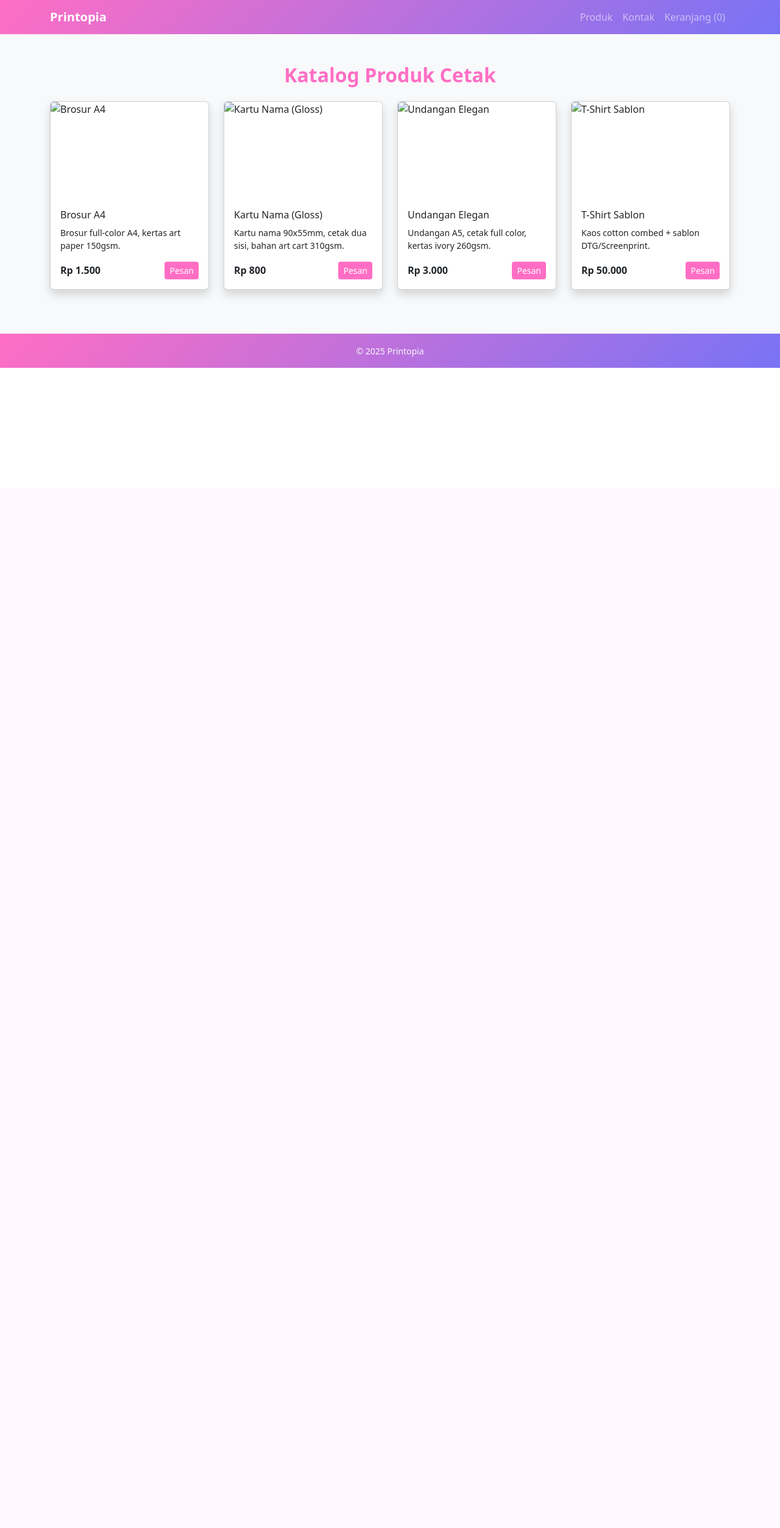
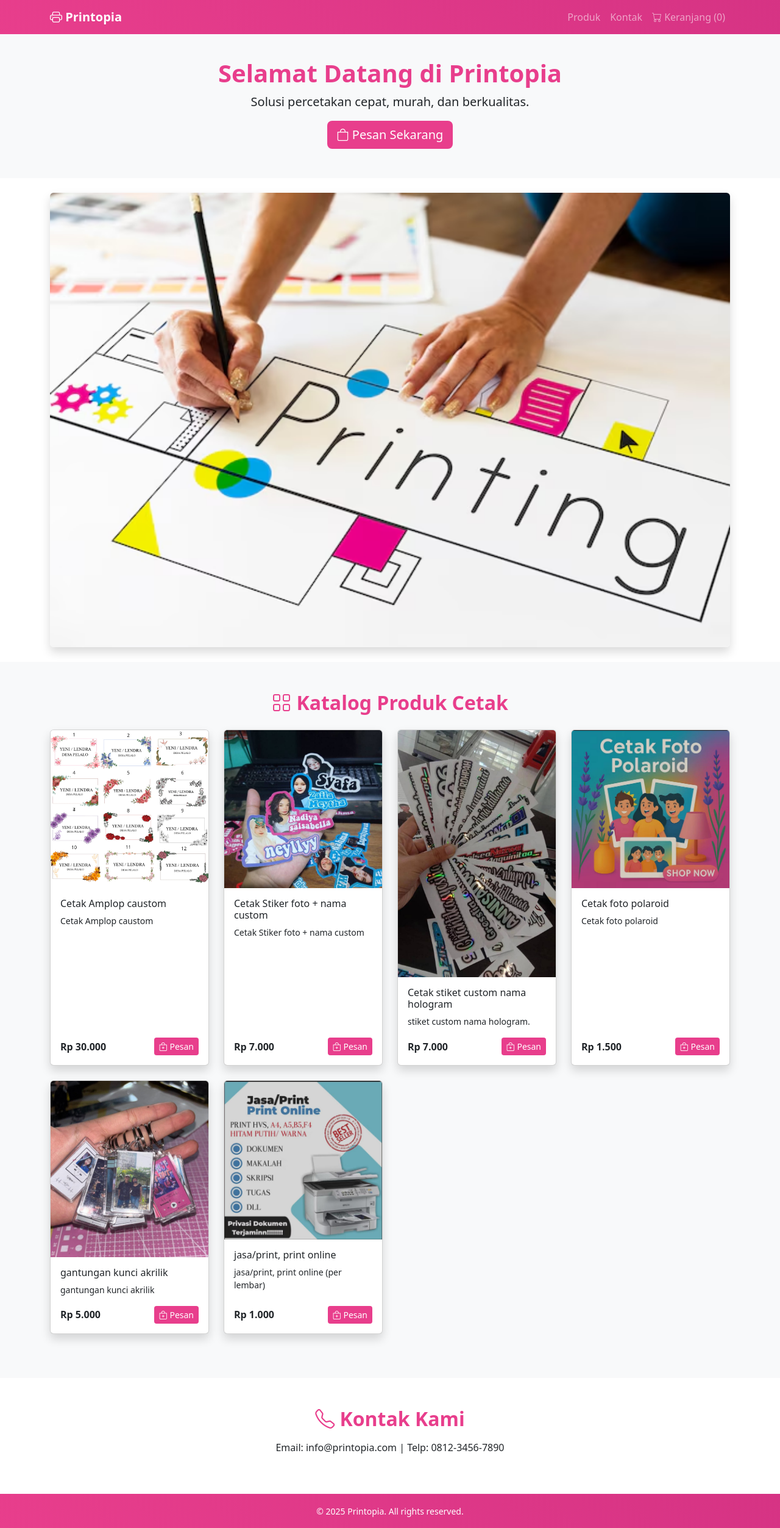
Before and after one commit to raniameliadwicantika-collab/katalog-printopia, a PHP site: page / in a window 1280 px wide. Shown: the whole page at 61% size. Before the commit the page ends 603 px from the top, so only its background shows below. Run offline with PHP 8.4, Linux system fonts and the light colour scheme; some libraries are stand-ins or nearby versions.

Commit message:
Update all

```diff
--- a/index.php
+++ b/index.php
@@ -1,394 +1,259 @@
 <!DOCTYPE html>
 <html lang="id">
 <head>
-  <meta charset="utf-8" />
-  <meta name="viewport" content="width=device-width,initial-scale=1" />
-  <title>Printopia - Dunia Cetak Tanpa Batas</title>
-  <link href="https://cdn.jsdelivr.net/npm/bootstrap@5.3.8/dist/css/bootstrap.min.css" rel="stylesheet">
-  <style>
-    .bg-gradient-pink { background: linear-gradient(135deg,#ff6ec4,#7873f5); }
-    .text-pink { color:#ff6ec4; }
-    .btn-pink { background:#ff6ec4; color:#fff; border:none; }
-    .btn-pink:hover { background:#e055ad; }
-    .product-img { height:160px; object-fit:cover; }
-    .qris-box { max-width:320px; margin:0 auto; }
-  </style>
+  <meta charset="UTF-8">
+  <meta name="viewport" content="width=device-width, initial-scale=1">
+  <title>Printopia - Web Percetakan</title>
+  <link href="https://cdn.jsdelivr.net/npm/bootstrap@5.3.2/dist/css/bootstrap.min.css" rel="stylesheet">
+  <link rel="stylesheet" href="https://cdn.jsdelivr.net/npm/bootstrap-icons@1.11.3/font/bootstrap-icons.css">
+  <link href="styl.css" rel="stylesheet">
 </head>
 <body>
-<nav class="navbar navbar-expand-lg navbar-dark bg-gradient-pink">
+
+<!-- Navbar -->
+<nav class="navbar navbar-expand-lg navbar-dark bg-gradient-pink fixed-top">
   <div class="container">
-    <a class="navbar-brand fw-bold" href="#">Printopia</a>
-    <button class="navbar-toggler" data-bs-toggle="collapse" data-bs-target="#nav">☰</button>
-    <div class="collapse navbar-collapse" id="nav">
+    <a class="navbar-brand fw-bold" href="#"><i class="bi bi-printer"></i> Printopia</a>
+    <button class="navbar-toggler" type="button" data-bs-toggle="collapse" data-bs-target="#navbarNav">
+      <span class="navbar-toggler-icon"></span>
+    </button>
+    <div class="collapse navbar-collapse" id="navbarNav">
       <ul class="navbar-nav ms-auto">
         <li class="nav-item"><a class="nav-link" href="#produk">Produk</a></li>
         <li class="nav-item"><a class="nav-link" href="#kontak">Kontak</a></li>
-        <li class="nav-item"><a class="nav-link" href="#" id="open-cart">Keranjang (<span id="cart-count">0</span>)</a></li>
+        <li class="nav-item"><a class="nav-link" href="#" id="open-cart"><i class="bi bi-cart"></i> Keranjang (<span id="cart-count">0</span>)</a></li>
       </ul>
     </div>
   </div>
 </nav>
 
+<!-- Hero -->
+<header class="bg-light text-center py-5 mt-5">
+  <div class="container">
+    <h1 class="fw-bold text-pink">Selamat Datang di Printopia</h1>
+    <p class="lead">Solusi percetakan cepat, murah, dan berkualitas.</p>
+    <a href="#produk" class="btn btn-pink btn-lg"><i class="bi bi-bag"></i> Pesan Sekarang</a>
+  </div>
+</header>
+
+<!-- Banner -->
+<section class="container my-4">
+  <div class="banner rounded shadow overflow-hidden">
+    <img src="banner.jpg" alt="Promo Printopia" class="w-100 d-block">
+  </div>
+</section>
+
 <!-- Produk -->
 <section id="produk" class="py-5 bg-light">
   <div class="container">
-    <h2 class="fw-bold text-pink text-center mb-4">Katalog Produk Cetak</h2>
-    <div class="row" id="product-list">
-      <!-- Produk akan dirender lewat JS -->
-    </div>
+    <h2 class="fw-bold text-pink text-center mb-4"><i class="bi bi-grid"></i> Katalog Produk Cetak</h2>
+    <div class="row" id="product-list"></div>
   </div>
 </section>
 
-<!-- Modal: Product Quick Order -->
+<!-- Kontak -->
+<section id="kontak" class="py-5">
+  <div class="container text-center">
+    <h2 class="fw-bold text-pink mb-3"><i class="bi bi-telephone"></i> Kontak Kami</h2>
+    <p>Email: info@printopia.com | Telp: 0812-3456-7890</p>
+  </div>
+</section>
+
+<!-- Footer -->
+<footer class="bg-gradient-pink text-white text-center py-3">
+  <small>&copy; 2025 Printopia. All rights reserved.</small>
+</footer>
+
+<!-- Modal Produk -->
 <div class="modal fade" id="productModal" tabindex="-1">
-  <div class="modal-dialog modal-lg">
+  <div class="modal-dialog">
     <div class="modal-content">
-      <form id="quick-order-form">
-      <div class="modal-header">
-        <h5 class="modal-title" id="pm-title">Produk</h5>
-        <button class="btn-close" data-bs-dismiss="modal"></button>
-      </div>
+      <div class="modal-header"><h5 class="modal-title">Pesan Produk</h5></div>
       <div class="modal-body">
-        <div class="row g-3">
-          <div class="col-md-5">
-            <img id="pm-img" src="" class="img-fluid product-img" alt="produk">
-          </div>
-          <div class="col-md-7">
-            <p id="pm-desc"></p>
-            <div class="mb-2">
-              <label class="form-label">Ukuran</label>
-              <select class="form-select" id="opt-size"></select>
-            </div>
-            <div class="mb-2">
-              <label class="form-label">Bahan</label>
-              <select class="form-select" id="opt-material"></select>
-            </div>
-            <div class="mb-2">
-              <label class="form-label">Finishing</label>
-              <select class="form-select" id="opt-finishing"></select>
-            </div>
-            <div class="mb-2">
-              <label class="form-label">Jumlah</label>
-              <input type="number" id="opt-qty" class="form-control" min="1" value="1">
-            </div>
-
-            <div class="mb-2">
-              <label class="form-label">Upload Desain (PDF/PNG/JPG/PSD/AI)</label>
-              <input type="file" id="opt-file" class="form-control" accept=".pdf,.png,.jpg,.jpeg,.psd,.ai">
-              <div class="form-text">Opsional: upload file desain. Max 10MB.</div>
-            </div>
-
-            <hr>
-            <h5>Estimasi Harga: <span id="price-est">Rp 0</span></h5>
-          </div>
+        <img id="modal-img" class="w-100 mb-3 rounded" alt="">
+        <h5 id="modal-title"></h5>
+        <p id="modal-desc"></p>
+        <div class="mb-3">
+          <label class="form-label">Jumlah</label>
+          <input type="number" id="modal-qty" value="1" min="1" class="form-control">
         </div>
+        <p><strong>Harga: <span id="modal-price"></span></strong></p>
       </div>
       <div class="modal-footer">
-        <button type="button" class="btn btn-secondary" data-bs-dismiss="modal">Tutup</button>
-        <button type="submit" class="btn btn-pink">Tambah ke Keranjang</button>
-      </div>
-      </form>
-    </div>
-  </div>
-</div>
-
-<!-- Keranjang & Checkout Modal -->
-<div class="modal fade" id="cartModal" tabindex="-1">
-  <div class="modal-dialog modal-lg">
-    <div class="modal-content">
-      <div class="modal-header">
-        <h5 class="modal-title">Keranjang</h5>
-        <button class="btn-close" data-bs-dismiss="modal"></button>
-      </div>
-      <div class="modal-body">
-        <div id="cart-items"></div>
-        <hr>
-        <h5>Total: <span id="cart-total">Rp 0</span></h5>
-
-        <div id="checkout-section" class="mt-3">
-          <h6>Data Pengiriman & Pembayaran</h6>
-          <form id="checkout-form">
-            <div class="row g-2">
-              <div class="col-md-6"><input class="form-control" id="cust-name" placeholder="Nama" required></div>
-              <div class="col-md-6"><input class="form-control" id="cust-phone" placeholder="No. WhatsApp" required></div>
-            </div>
-            <div class="mt-2">
-              <textarea class="form-control" id="cust-address" rows="2" placeholder="Alamat (opsional)"></textarea>
-            </div>
-            <div class="mt-3">
-              <button type="submit" class="btn btn-pink w-100">Checkout & Bayar (QRIS)</button>
-            </div>
-          </form>
-        </div>
-
-        <div id="payment-section" class="d-none text-center">
-          <h6>Scan QRIS untuk membayar</h6>
-          <div class="qris-box my-3">
-            <img id="qris-img" src="https://via.placeholder.com/300x300?text=QRIS+Placeholder" class="img-fluid" alt="qris">
-          </div>
-          <p id="payment-status">Menunggu pembayaran...</p>
-        </div>
-      </div>
-      <div class="modal-footer">
-        <button class="btn btn-secondary" data-bs-dismiss="modal">Tutup</button>
+        <button class="btn btn-secondary" data-bs-dismiss="modal">Batal</button>
+        <button class="btn btn-pink" id="add-to-cart"><i class="bi bi-cart-plus"></i> Tambah ke Keranjang</button>
       </div>
     </div>
   </div>
 </div>
 
-<!-- Footer -->
-<footer class="bg-gradient-pink text-light text-center py-3">
-  <div class="container">
-    <small>&copy; 2025 Printopia</small>
+<!-- Modal Keranjang -->
+<div class="modal fade" id="cartModal" tabindex="-1">
+  <div class="modal-dialog modal-lg">
+    <div class="modal-content">
+      <div class="modal-header"><h5 class="modal-title"><i class="bi bi-cart"></i> Keranjang Belanja</h5></div>
+      <div class="modal-body" id="cart-items"></div>
+      <div class="modal-footer">
+        <button class="btn btn-secondary" data-bs-dismiss="modal">Tutup</button>
+        <button class="btn btn-pink" id="checkout-btn"><i class="bi bi-credit-card"></i> Checkout</button>
+      </div>
+    </div>
   </div>
-</footer>
+</div>
 
-<script src="https://cdn.jsdelivr.net/npm/bootstrap@5.3.8/dist/js/bootstrap.bundle.min.js"></script>
+<!-- Modal Checkout -->
+<div class="modal fade" id="checkoutModal" tabindex="-1">
+  <div class="modal-dialog">
+    <div class="modal-content">
+      <div class="modal-header"><h5 class="modal-title">Checkout & Pembayaran</h5></div>
+      <div class="modal-body">
+        <form id="checkout-form">
+          <div class="mb-3">
+            <label class="form-label">Nama</label>
+            <input type="text" id="nama" class="form-control" required>
+          </div>
+          <div class="mb-3">
+            <label class="form-label">Alamat</label>
+            <textarea id="alamat" class="form-control" required></textarea>
+          </div>
+          <div class="mb-3">
+            <label class="form-label">No. WhatsApp</label>
+            <input type="text" id="whatsapp" class="form-control" required>
+          </div>
+        </form>
+        <hr>
+        <p class="text-center">Scan QRIS untuk pembayaran:</p>
+        <div class="text-center">
+          <img src="https://api.qrserver.com/v1/create-qr-code/?size=250x250&data=Printopia%20Payment" class="img-fluid mb-3">
+        </div>
+        <div id="payment-status" class="text-center">Menunggu pembayaran...</div>
+      </div>
+      <div class="modal-footer">
+        <button class="btn btn-pink" id="confirm-payment"><i class="bi bi-check-circle"></i> Konfirmasi Pembayaran</button>
+      </div>
+    </div>
+  </div>
+</div>
+
+<script src="https://cdn.jsdelivr.net/npm/bootstrap@5.3.2/dist/js/bootstrap.bundle.min.js"></script>
 <script>
-/* ---------- Data produk (contoh) ---------- */
 const PRODUCTS = [
-  {
-    id: 'brosur-a4',
-    title: 'Brosur A4',
-    desc: 'Brosur full-color A4, kertas art paper 150gsm.',
-    img: 'https://via.placeholder.com/400x300?text=Brosur+A4',
-    basePrice: 1500, // per pcs base for qty bracket (illustrative)
-    options: {
-      sizes: [{k:'A4', mul:1},{k:'A5', mul:0.7}],
-      materials: [{k:'Art Paper 150gsm', mul:1},{k:'Art Paper 200gsm', mul:1.2}],
-      finishings: [{k:'No finishing', mul:1},{k:'Gloss laminating', mul:1.3},{k:'Matte laminating', mul:1.3}]
-    }
-  },
-  {
-    id: 'kartu-nama',
-    title: 'Kartu Nama (Gloss)',
-    desc: 'Kartu nama 90x55mm, cetak dua sisi, bahan art cart 310gsm.',
-    img: 'https://via.placeholder.com/400x300?text=Kartu+Nama',
-    basePrice: 800,
-    options: {
-      sizes: [{k:'Standard', mul:1}],
-      materials: [{k:'310gsm', mul:1}],
-      finishings: [{k:'Rounded corner', mul:1.1},{k:'Spot UV', mul:1.2},{k:'No finishing', mul:1}]
-    }
-  },
-  {
-    id: 'undangan',
-    title: 'Undangan Elegan',
-    desc: 'Undangan A5, cetak full color, kertas ivory 260gsm.',
-    img: 'https://via.placeholder.com/400x300?text=Undangan',
-    basePrice: 3000,
-    options: {
-      sizes: [{k:'A5', mul:1}],
-      materials: [{k:'Ivory 260gsm', mul:1}],
-      finishings: [{k:'Emboss', mul:1.5},{k:'Gold foil', mul:1.7},{k:'No finishing', mul:1}]
-    }
-  },
-  {
-    id: 'merch-tshirt',
-    title: 'T-Shirt Sablon',
-    desc: 'Kaos cotton combed + sablon DTG/Screenprint.',
-    img: 'https://via.placeholder.com/400x300?text=T-Shirt',
-    basePrice: 50000,
-    options: {
-      sizes: [{k:'S', mul:1},{k:'M', mul:1},{k:'L', mul:1},{k:'XL', mul:1.1}],
-      materials: [{k:'Cotton 24s', mul:1}],
-      finishings: [{k:'Sablon 1 warna', mul:1},{k:'Full color', mul:1.4}]
-    }
-  }
+  {id:1,title:"Cetak Amplop caustom",desc:"Cetak Amplop caustom",price:30000,img:"produk5.jpeg"},
+  {id:2,title:"Cetak Stiker foto + nama custom",desc:"Cetak Stiker foto + nama custom",price:7000,img:"produk3.jpeg"},
+  {id:3,title:"Cetak stiket custom nama hologram",desc:"stiket custom nama hologram.",price:7000,img:"produk1.jpeg"},
+  {id:4,title:"Cetak foto polaroid",desc:"Cetak foto polaroid",price:1500,img:"produk2.jpeg"},
+  {id:5,title:"gantungan kunci akrilik",desc:"gantungan kunci akrilik",price:5000,img:"produk6.jpeg"},
+  {id:6,title:"jasa/print, print online ",desc:"jasa/print, print online (per lembar)",price:1000,img:"produk4.jpeg"}
 ];
+const CART_KEY = 'cart-printopia';
+let cart = JSON.parse(localStorage.getItem(CART_KEY)) || [];
+const rupiah = n => "Rp " + n.toLocaleString("id-ID");
 
-/* ---------- Utilities ---------- */
-const rupiah = (n) => {
-  return 'Rp ' + n.toString().replace(/\B(?=(\d{3})+(?!\d))/g, ".");
-}
-
-/* ---------- Render product list ---------- */
 const productListEl = document.getElementById('product-list');
-PRODUCTS.forEach(p => {
+PRODUCTS.forEach(p=>{
   const col = document.createElement('div');
   col.className = 'col-md-3 mb-4';
   col.innerHTML = `
     <div class="card h-100 shadow">
-      <img src="${p.img}" class="card-img-top product-img" alt="${p.title}">
+      <img src="${p.img}" class="card-img-top" alt="${p.title}">
       <div class="card-body d-flex flex-column">
         <h6 class="card-title">${p.title}</h6>
         <p class="card-text small">${p.desc}</p>
         <div class="mt-auto d-flex justify-content-between align-items-center">
-          <strong>${rupiah(p.basePrice)}</strong>
-          <button class="btn btn-sm btn-pink" data-id="${p.id}">Pesan</button>
+          <strong>${rupiah(p.price)}</strong>
+          <button class="btn btn-sm btn-pink btn-order" data-id="${p.id}">
+            <i class="bi bi-bag-plus"></i> Pesan
+          </button>
         </div>
       </div>
     </div>`;
   productListEl.appendChild(col);
 });
 
-/* ---------- Quick order modal logic ---------- */
-let selectedProduct = null;
-const pm = new bootstrap.Modal(document.getElementById('productModal'));
-document.querySelectorAll('[data-id]').forEach(btn => {
-  btn.addEventListener('click', (e)=>{
-    const id = e.currentTarget.dataset.id;
+productListEl.addEventListener('click', e=>{
+  if(e.target.closest('.btn-order')){
+    const id = e.target.closest('.btn-order').dataset.id;
     openProductModal(id);
-  });
+  }
 });
 
+const modal = new bootstrap.Modal('#productModal');
+let selectedProduct = null;
+
 function openProductModal(id){
-  selectedProduct = PRODUCTS.find(x=>x.id===id);
-  document.getElementById('pm-title').innerText = selectedProduct.title;
-  document.getElementById('pm-img').src = selectedProduct.img;
-  document.getElementById('pm-desc').innerText = selectedProduct.desc;
-
-  // populate selects
-  const sizeEl = document.getElementById('opt-size');
-  const matEl = document.getElementById('opt-material');
-  const finEl = document.getElementById('opt-finishing');
-  sizeEl.innerHTML = ''; matEl.innerHTML=''; finEl.innerHTML='';
-
-  selectedProduct.options.sizes.forEach(o => sizeEl.add(new Option(o.k,o.mul)));
-  selectedProduct.options.materials.forEach(o => matEl.add(new Option(o.k,o.mul)));
-  selectedProduct.options.finishings.forEach(o => finEl.add(new Option(o.k,o.mul)));
-
-  document.getElementById('opt-qty').value = 1;
-  calculatePrice();
-  pm.show();
+  selectedProduct = PRODUCTS.find(p=>p.id==id);
+  document.getElementById('modal-img').src = selectedProduct.img;
+  document.getElementById('modal-title').textContent = selectedProduct.title;
+  document.getElementById('modal-desc').textContent = selectedProduct.desc;
+  document.getElementById('modal-price').textContent = rupiah(selectedProduct.price);
+  document.getElementById('modal-qty').value = 1;
+  modal.show();
 }
 
-/* ---------- Price calculation ---------- */
-function calculatePrice(){
-  const qty = parseInt(document.getElementById('opt-qty').value) || 1;
-  const sizeMul = parseFloat(document.getElementById('opt-size').value);
-  const matMul = parseFloat(document.getElementById('opt-material').value);
-  const finMul = parseFloat(document.getElementById('opt-finishing').value);
-  // example price formula: basePrice * mults * qty * discount bracket
-  let unit = Math.round(selectedProduct.basePrice * sizeMul * matMul * finMul);
-  // discount: qty > 100 => 20% off, >50 => 10% off
-  let discount = 1;
-  if(qty > 100) discount = 0.8;
-  else if(qty > 50) discount = 0.9;
-  const total = Math.round(unit * qty * discount);
-  document.getElementById('price-est').innerText = rupiah(total);
-  return total;
-}
-
-['opt-size','opt-material','opt-finishing','opt-qty'].forEach(id=>{
-  document.getElementById(id).addEventListener('change', calculatePrice);
+document.getElementById('add-to-cart').addEventListener('click', ()=>{
+  const qty = parseInt(document.getElementById('modal-qty').value);
+  const item = {...selectedProduct, qty: qty};
+  cart.push(item);
+  localStorage.setItem(CART_KEY, JSON.stringify(cart));
+  updateCartCount();
+  modal.hide();
 });
 
-/* ---------- Cart (localStorage) ---------- */
-const CART_KEY = 'printopia_cart';
-function getCart(){ return JSON.parse(localStorage.getItem(CART_KEY) || '[]'); }
-function setCart(c){ localStorage.setItem(CART_KEY, JSON.stringify(c)); updateCartCount(); }
-function updateCartCount(){ document.getElementById('cart-count').innerText = getCart().length; }
+function updateCartCount(){ document.getElementById('cart-count').textContent = cart.length; }
+updateCartCount();
 
-document.getElementById('quick-order-form').addEventListener('submit', (ev)=>{
-  ev.preventDefault();
-  const qty = parseInt(document.getElementById('opt-qty').value) || 1;
-  const size = document.getElementById('opt-size').selectedOptions[0].text;
-  const material = document.getElementById('opt-material').selectedOptions[0].text;
-  const finishing = document.getElementById('opt-finishing').selectedOptions[0].text;
-  const fileInput = document.getElementById('opt-file');
-  const price = calculatePrice();
-
-  const cart = getCart();
-  cart.push({
-    id: selectedProduct.id,
-    title: selectedProduct.title,
-    qty, size, material, finishing,
-    price,
-    img: selectedProduct.img,
-    // Note: actual file upload must go to backend; here we only store filename if chosen
-    filename: fileInput.files[0] ? fileInput.files[0].name : null
-  });
-  setCart(cart);
-  pm.hide();
-  alert('Produk ditambahkan ke keranjang');
-});
-
-/* ---------- Show cart modal ---------- */
-const cm = new bootstrap.Modal(document.getElementById('cartModal'));
-document.getElementById('open-cart').addEventListener('click',(e)=>{
-  e.preventDefault();
+document.getElementById('open-cart').addEventListener('click', ()=>{
   renderCartItems();
-  cm.show();
+  new bootstrap.Modal('#cartModal').show();
 });
 
 function renderCartItems(){
-  const itemsEl = document.getElementById('cart-items');
-  const cart = getCart();
+  const container = document.getElementById('cart-items');
   if(cart.length===0){
-    itemsEl.innerHTML = '<p class="text-center">Keranjang kosong.</p>';
-    document.getElementById('checkout-section').classList.add('d-none');
-    document.getElementById('payment-section').classList.add('d-none');
-    document.getElementById('cart-total').innerText = rupiah(0);
+    container.innerHTML = "<p class='text-center'>Keranjang kosong.</p>";
     return;
   }
-  document.getElementById('checkout-section').classList.remove('d-none');
-  let html = '<div class="list-group">';
-  let total=0;
-  cart.forEach((it,idx)=>{
-    html += `
-      <div class="list-group-item d-flex align-items-center">
-        <img src="${it.img}" style="width:80px;height:60px;object-fit:cover;margin-right:10px">
-        <div class="flex-grow-1">
-          <strong>${it.title}</strong><br>
-          <small>${it.size} • ${it.material} • ${it.finishing}</small>
-        </div>
-        <div class="text-end">
-          <div>${rupiah(it.price)}</div>
-          <div class="small">x ${it.qty}</div>
-          <button class="btn btn-sm btn-outline-danger mt-2" data-remove="${idx}">Hapus</button>
-        </div>
-      </div>`;
-    total += it.price;
+  let html = `<table class="table"><thead><tr><th>Produk</th><th>Qty</th><th>Harga</th><th>Total</th></tr></thead><tbody>`;
+  let total = 0;
+  cart.forEach((it)=>{
+    const subtotal = it.price * it.qty;
+    total += subtotal;
+    html += `<tr><td>${it.title}</td><td>${it.qty}</td><td>${rupiah(it.price)}</td><td>${rupiah(subtotal)}</td></tr>`;
   });
-  html += '</div>';
-  itemsEl.innerHTML = html;
-  document.getElementById('cart-total').innerText = rupiah(total);
-  // attach remove handlers
-  itemsEl.querySelectorAll('[data-remove]').forEach(b=>{
-    b.addEventListener('click',()=>{
-      const idx = parseInt(b.dataset.remove);
-      const cart = getCart();
-      cart.splice(idx,1);
-      setCart(cart);
-      renderCartItems();
-    });
-  });
+  html += `</tbody></table><h5>Total: ${rupiah(total)}</h5>`;
+  container.innerHTML = html;
 }
 
-/* ---------- Checkout (simulasi) ---------- */
-document.getElementById('checkout-form').addEventListener('submit', async (ev)=>{
-  ev.preventDefault();
-  const name = document.getElementById('cust-name').value.trim();
-  const phone = document.getElementById('cust-phone').value.trim();
-  if(!name || !phone) return alert('Isi nama dan nomor WA.');
-
-  // In real app: POST /api/orders -> backend create order, upload files, call Xendit/Midtrans to create QRIS and return image & payment_id
-  // Here: kita mock behavior: generate random qris image url (placeholder) and simulate polling
-  document.getElementById('checkout-section').classList.add('d-none');
-  document.getElementById('payment-section').classList.remove('d-none');
-  document.getElementById('qris-img').src = 'https://api.qrserver.com/v1/create-qr-code/?size=300x300&data=PAY-'+Date.now();
-  document.getElementById('payment-status').innerText = 'Menunggu pembayaran via QRIS...';
-
-  // Simulate polling status (in real life, webhook akan update db and notify)
-  let tries = 0;
-  const poll = setInterval(()=>{
-    tries++;
-    if(tries>=6){ // after ~30s mark as paid for demo
-      clearInterval(poll);
-      document.getElementById('payment-status').innerText = 'Pembayaran terdeteksi. Pesanan diproses.';
-      // clear cart
-      setCart([]);
-      updateCartCount();
-    } else {
-      document.getElementById('payment-status').innerText = 'Menunggu pembayaran... (' + tries + ')';
-    }
-  },5000);
+document.getElementById('checkout-btn').addEventListener('click', ()=>{
+  new bootstrap.Modal('#checkoutModal').show();
 });
 
-/* ---------- init ---------- */
-updateCartCount();
+document.getElementById('confirm-payment').addEventListener('click', ()=>{
+  const nama = document.getElementById('nama').value.trim();
+  const alamat = document.getElementById('alamat').value.trim();
+  const wa = document.getElementById('whatsapp').value.trim();
+  if(!nama || !alamat || !wa){ alert("Isi semua data checkout!"); return; }
 
+  document.getElementById('payment-status').innerHTML =
+    '<span class="text-success"><i class="bi bi-check-circle"></i> Pembayaran terkonfirmasi!</span>';
+
+  // buat pesan WhatsApp
+  let pesan = `Halo Admin, saya ${nama}\nAlamat: ${alamat}\nNo. WA: ${wa}\n\nPesanan:\n`;
+  let total = 0;
+  cart.forEach(it=>{
+    const subtotal = it.price * it.qty;
+    total += subtotal;
+    pesan += `- ${it.title} x${it.qty} = ${rupiah(subtotal)}\n`;
+  });
+  pesan += `\nTotal: ${rupiah(total)}`;
+
+  const url = "https://wa.me/6281936211376?text=" + encodeURIComponent(pesan);
+  setTimeout(()=>{ window.open(url,"_blank"); },1500);
+
+  cart = [];
+  localStorage.removeItem(CART_KEY);
+  updateCartCount();
+});
 </script>
 </body>
 </html>
--- /dev/null
+++ b/styl.css
@@ -0,0 +1,44 @@
+.bg-gradient-pink {
+    background: linear-gradient(135deg, #ff6ec4, #7873f5);
+}
+
+.text-pink {
+    color: #ff6ec4;
+}
+
+.btn-pink {
+    background: #ff6ec4;
+    color: #fff;
+    border: none;
+}
+
+.btn-pink:hover {
+    background: #e055ad;
+}
+
+.product-img {
+    height: 160px;
+    object-fit: cover;
+}
+
+.qris-box {
+    max-width: 320px;
+    margin: 0 auto;
+}
+
+.bg-gradient-pink {
+  background: linear-gradient(45deg, #e83e8c, #d63384);
+}
+
+.btn-pink {
+  background-color: #e83e8c;
+  color: #fff;
+  border: none;
+}
+.btn-pink:hover {
+  background-color: #d63384;
+  color: #fff;
+}
+.text-pink { color: #e83e8c; }
+
+.product-img { object-fit: cover; }
```
Also changed, not shown: banner.jpg (added), produk1.jpeg (added), produk2.jpeg (added), produk3.jpeg (added), produk4.jpeg (added), produk5.jpeg (added), produk6.jpeg (added).
